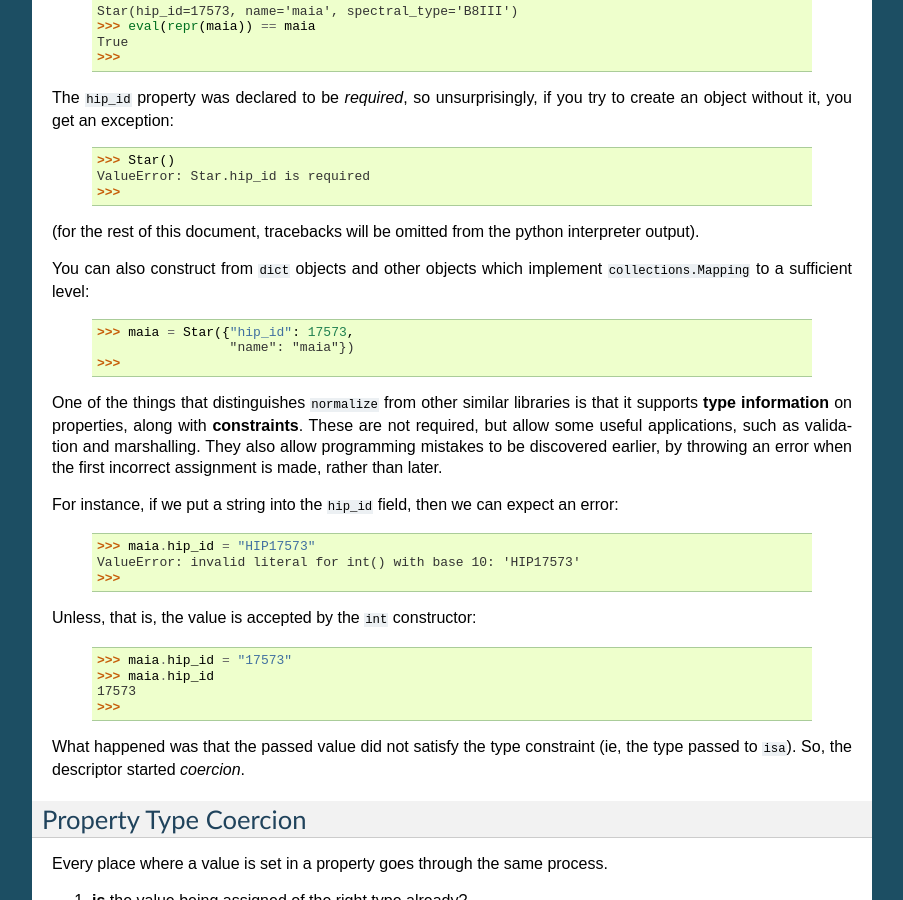
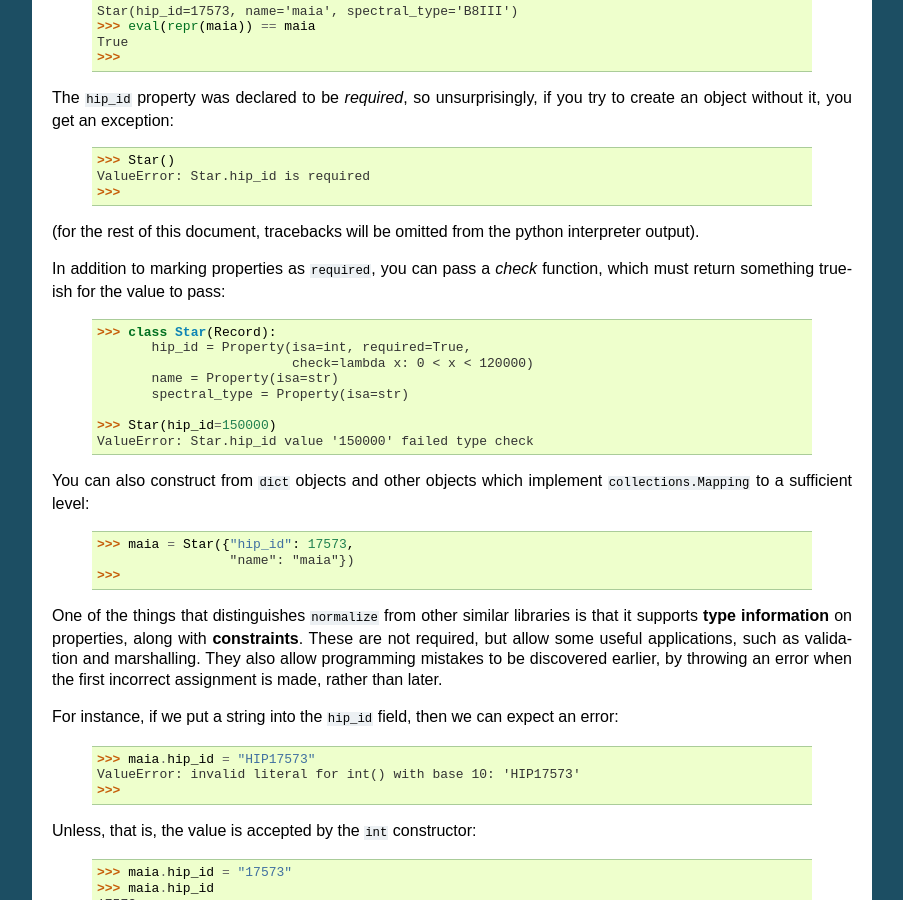
Before and after one commit to hearsaycorp/normalize, a Sphinx documentation site: the page built from doc/intro.rst, in a window 1280 px wide and 900 px high, scrolled down 705 px. Shown: the whole window, without its empty margins (198-1101 px from the left). Built offline with Sphinx 7.4.7, drawn with Linux system fonts in a browser that asks for light colours; some of the changed text lies outside the part shown.

Commit message:
doc: introduce 'check' separately to 'coerce'
An early reviewer found this two steps at once.

```diff
--- a/doc/intro.rst
+++ b/doc/intro.rst
@@ -63,6 +63,22 @@ exception:
 
 (for the rest of this document, tracebacks will be omitted from the
 python interpreter output).
+
+In addition to marking properties as ``required``, you can pass a
+*check* function, which must return something true-ish for the value
+to pass:
+
+  ::
+
+      >>> class Star(Record):
+             hip_id = Property(isa=int, required=True,
+                               check=lambda x: 0 < x < 120000)
+             name = Property(isa=str)
+             spectral_type = Property(isa=str)
+
+      >>> Star(hip_id=150000)
+      ValueError: Star.hip_id value '150000' failed type check
+
 
 You can also construct from ``dict`` objects and other objects which
 implement ``collections.Mapping`` to a sufficient level:
@@ -189,6 +205,12 @@ But if we pass an unreasonable ID, it fails:
       >>> maia.hip_id = None
       TypeError: int() argument must be a string or a number, not 'NoneType'
       >>>
+
+The first two examples failed because they failed the ``check``
+function.  The second failed *after* type coercion, so the invalid
+value in the exception is the coerced value, not the original value.
+The third and fourth examples threw exceptions inside the ``coerce``
+function.
 
 .. _defaults:
 
```
